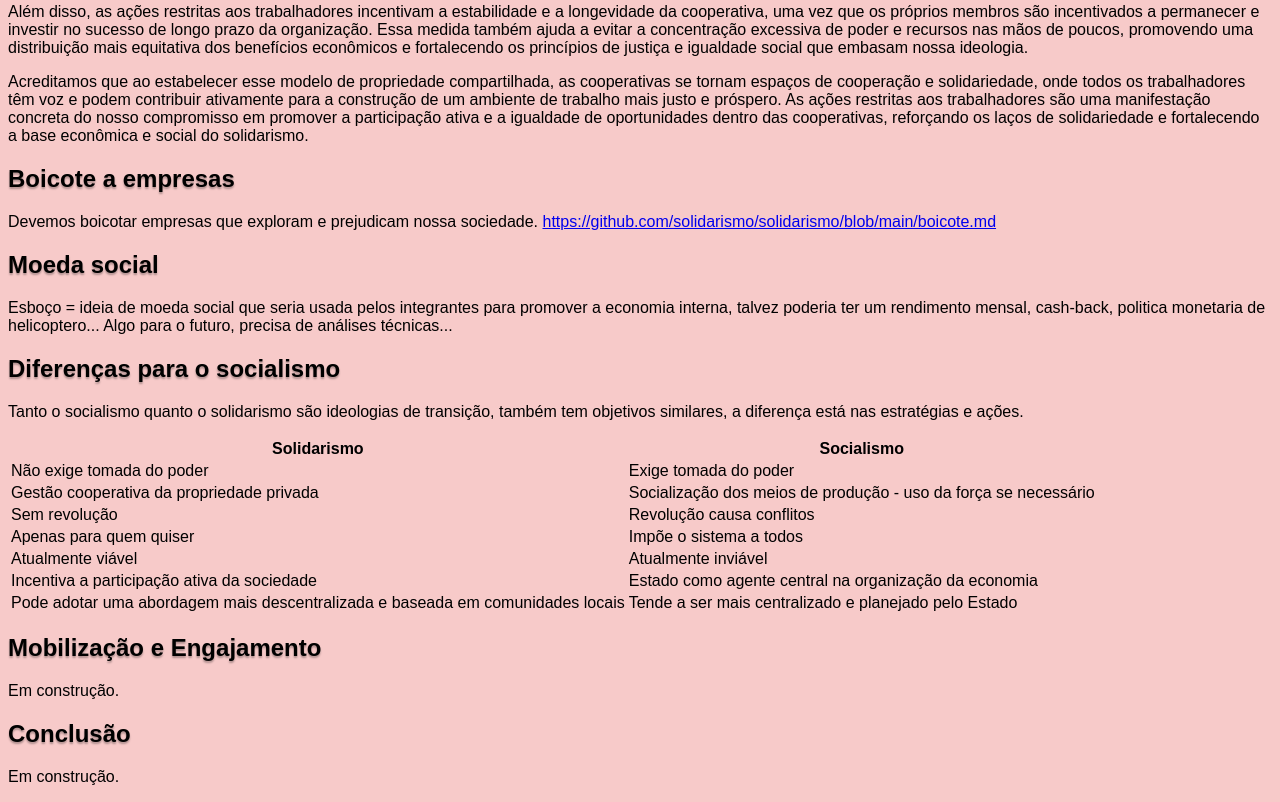
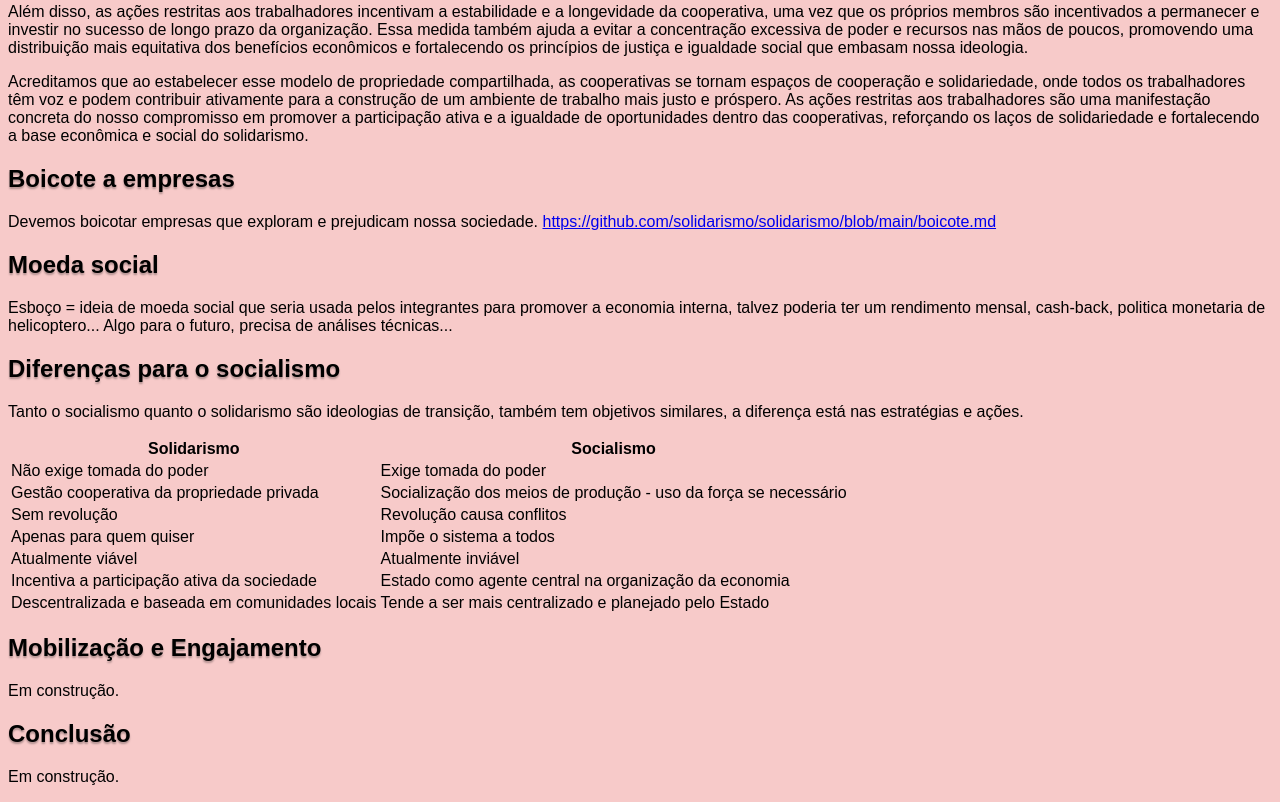
Before and after one commit to solidarismo/solidarismo.github.io, a plain HTML site: page index.html in a window 1280 px wide. Shown: the part 6352-7154 px from the top of the page. Drawn offline with Linux system fonts and the light colour scheme.

Commit message:
Update index.html

```diff
--- a/index.html
+++ b/index.html
@@ -184,7 +184,7 @@ Esboço = ideia de moeda social que seria usada pelos integrantes para promover
 <td>Estado como agente central na organização da economia</td>
 </tr>
 <tr>
-<td>Pode adotar uma abordagem mais descentralizada e baseada em comunidades locais</td>
+<td>Descentralizada e baseada em comunidades locais</td>
 <td>Tende a ser mais centralizado e planejado pelo Estado</td>
 </tr>
 </tbody>
```
